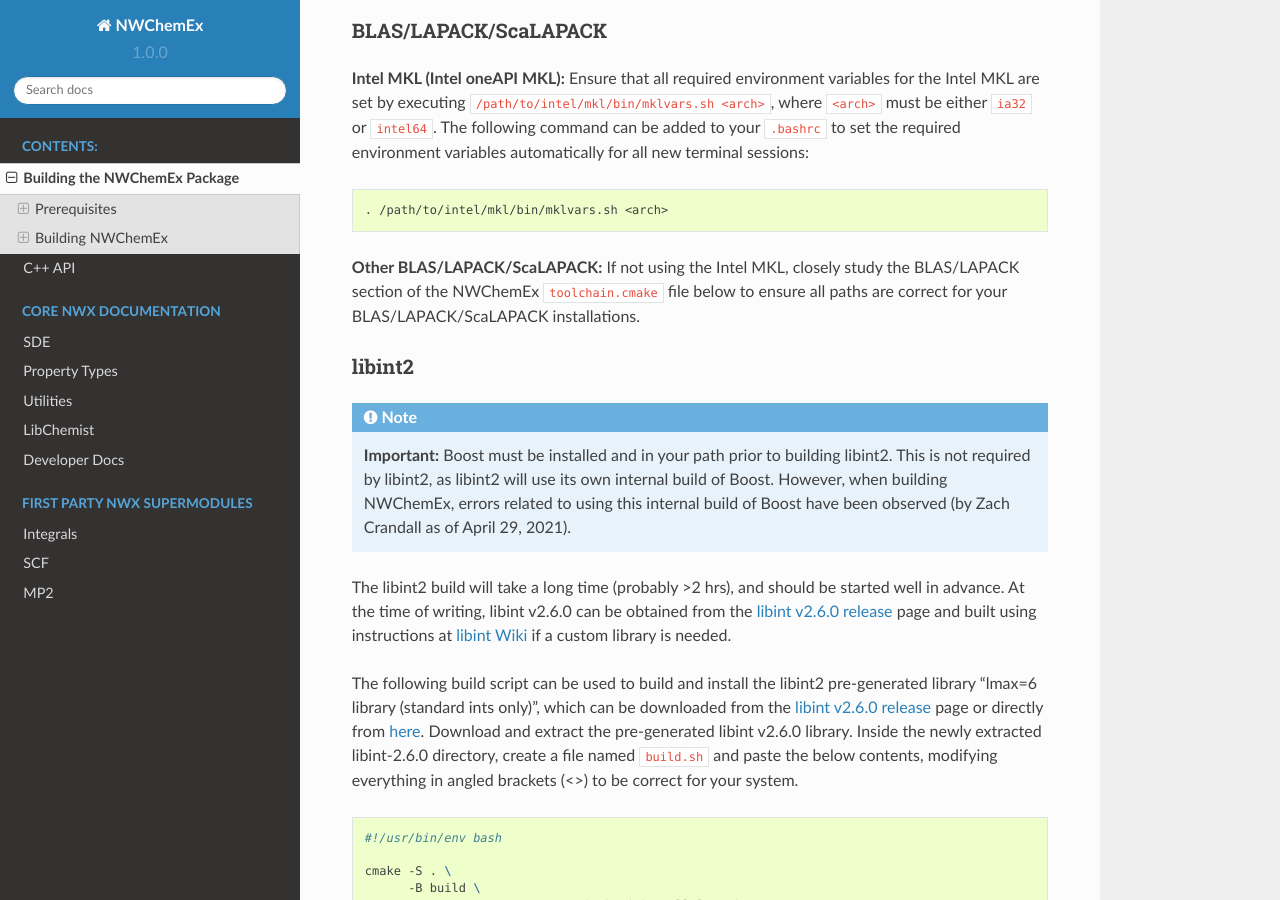
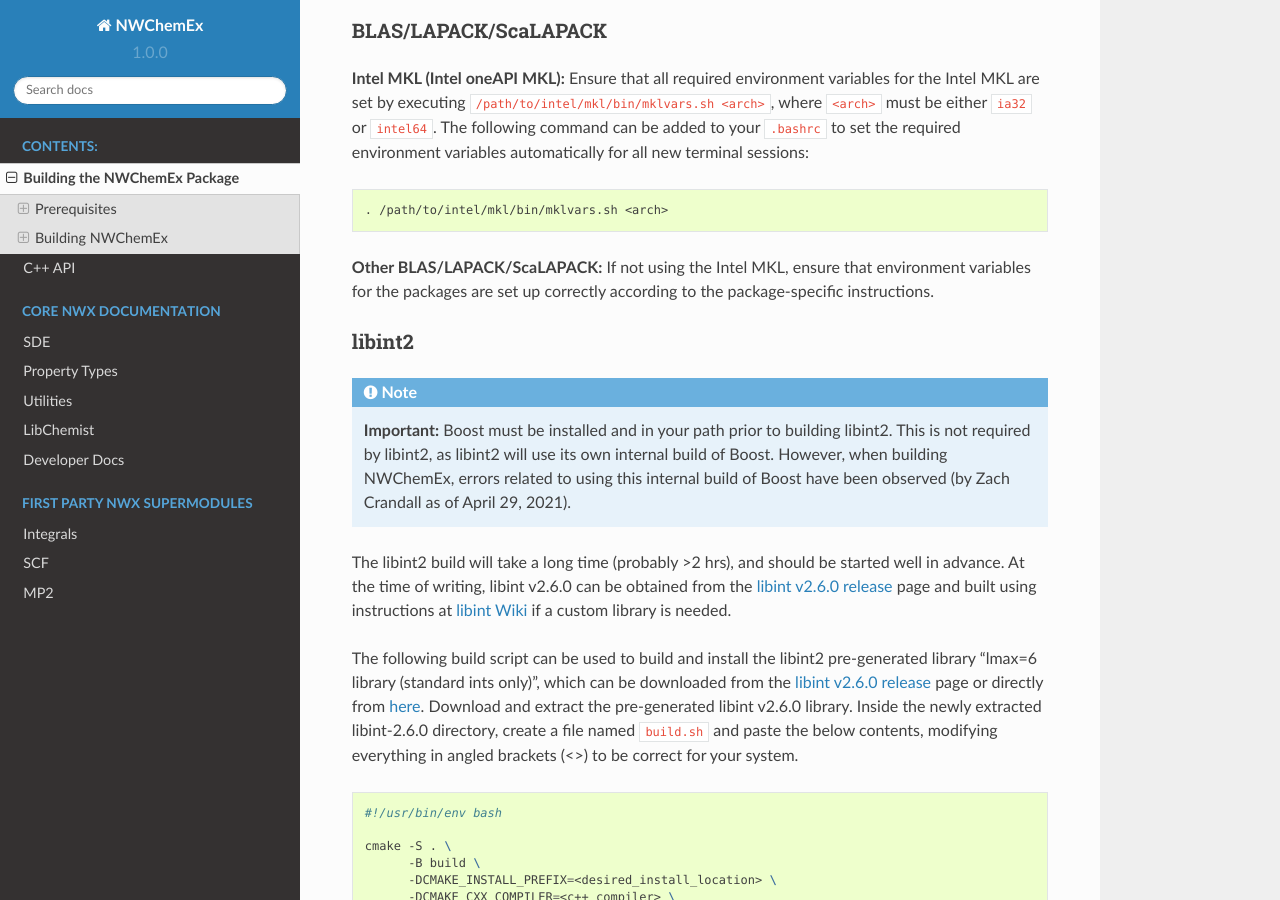
Before and after one commit to NWChemEx/NWChemEx, a Sphinx documentation site: the page built from docs/source/installation/building.rst, in a window 1280 px wide and 900 px high, scrolled down 631 px. Built offline with Sphinx 7.4.7 and the Read the Docs theme 2.0.0, drawn with Linux system fonts in a browser that asks for light colours.

Commit message:
Updated non-MKL BLAS/LAPACK/ScaLAPACK section
Removed out-of-date instructions referring to a removed section of the
recommended `toolchain.cmake` file. This section should be updated with real
instructions, but I am no longer sure what those instructions are.

```diff
--- a/docs/source/installation/building.rst
+++ b/docs/source/installation/building.rst
@@ -37,9 +37,9 @@ automatically for all new terminal sessions:
 
    . /path/to/intel/mkl/bin/mklvars.sh <arch>
 
-**Other BLAS/LAPACK/ScaLAPACK:** If not using the Intel MKL, closely study the
-BLAS/LAPACK section of the NWChemEx ``toolchain.cmake`` file below to ensure all
-paths are correct for your BLAS/LAPACK/ScaLAPACK installations.
+**Other BLAS/LAPACK/ScaLAPACK:** If not using the Intel MKL, ensure that
+environment variables for the packages are set up correctly according to the
+package-specific instructions.
 
 libint2
 ^^^^^^^
```
